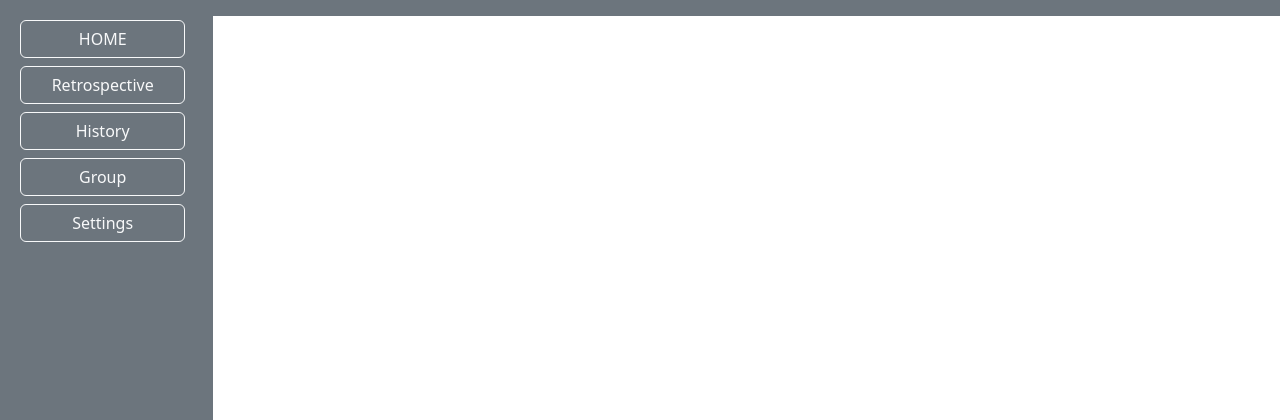
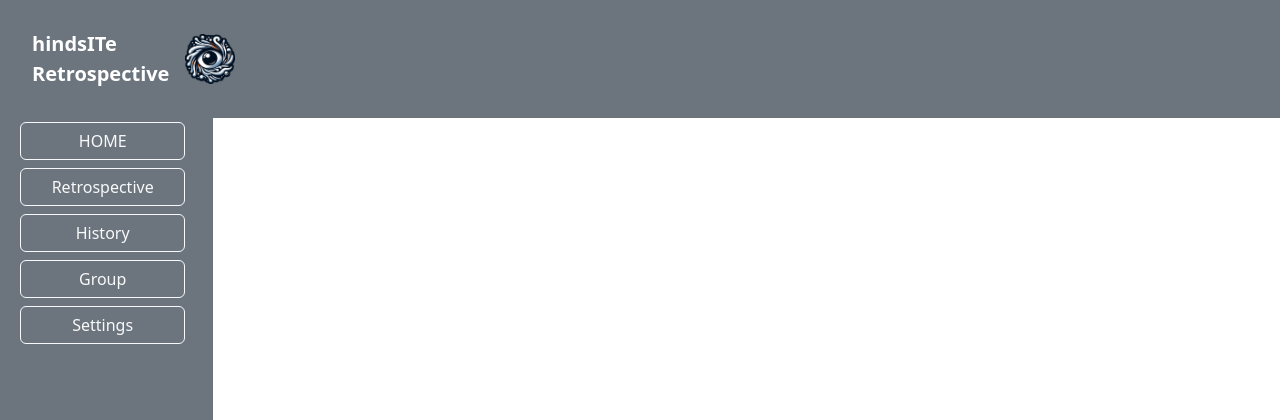
Before and after one commit to Bilgecrank/hindsite, a Flask app: page /group in a window 1280 px wide. Shown: the top 420 px of the page. Run offline with Flask 3, Linux system fonts and the light colour scheme; some libraries are stand-ins or nearby versions.

Commit message:
added 'logo' and icon to base

```diff
--- a/src/app/templates/base.html
+++ b/src/app/templates/base.html
@@ -11,6 +11,7 @@
     <div class="row-g-0">
       <div class="column g-0 col">
         <nav class="navbar navbar-expand-lg navbar-dark bg-secondary">
+          <div class="justify-content-start container-fluid px-3 py-3">
             <button class="navbar-toggler d-lg-none"
               type="button"
               data-bs-toggle="offcanvas"
@@ -20,6 +21,18 @@
               <span class="navbar-toggler-icon">
               </span>
             </button>
+            <a href="{{ url_for('index') }}" class="navbar-brand mx-3">
+              <span class="fw-bold primary">
+                hindsITe<br>Retrospective
+              </span>
+            </a>
+            <img
+              class="img-fluid"
+              src="{{ url_for('static', filename='img/hindsite.png') }}"
+              height="50"
+              width="50">
+            </img>
+          </div>
         </nav>
             </div>
       </div>
@@ -30,7 +43,7 @@
           class="offcanvas-lg offcanvas-start bg-secondary text-light"
           tabindex="-1">
           <div class="offcanvas-header">
-            <h5 class="offcanvas-title fw-bold">Project View</h5>
+            <h5 class="offcanvas-title fw-bold">Navigation</h5>
             <button
               class="btn-close btn-close-white"
               type="button" data-bs-target="#top-nav"
--- a/src/main.py
+++ b/src/main.py
@@ -18,7 +18,7 @@ def index():
     '''
         Loads index.html, sets the title
     '''
-    title = 'Index'
+    title = 'Home'
     return render_template('index.html', title=title)
 
 @app.route('/retrospective')
```
Also changed, not shown: src/app/static/img/hindsite.png (added). Lines whose indentation alone changed are shown as unchanged.
